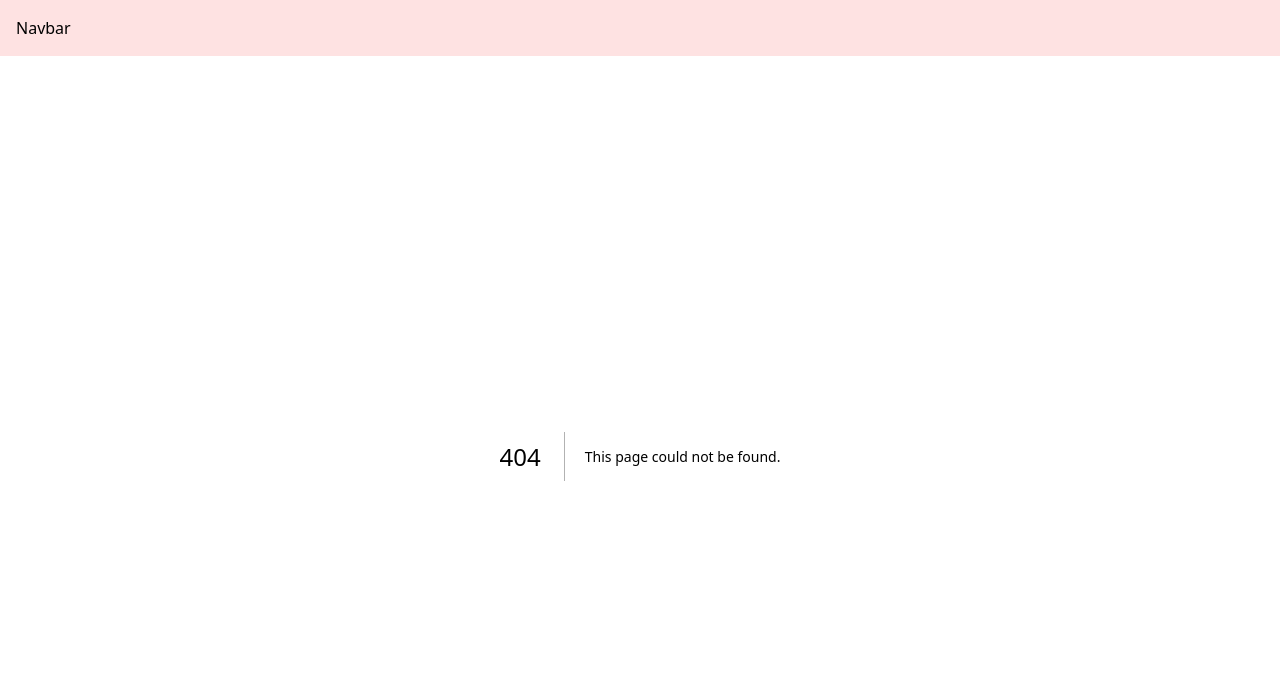
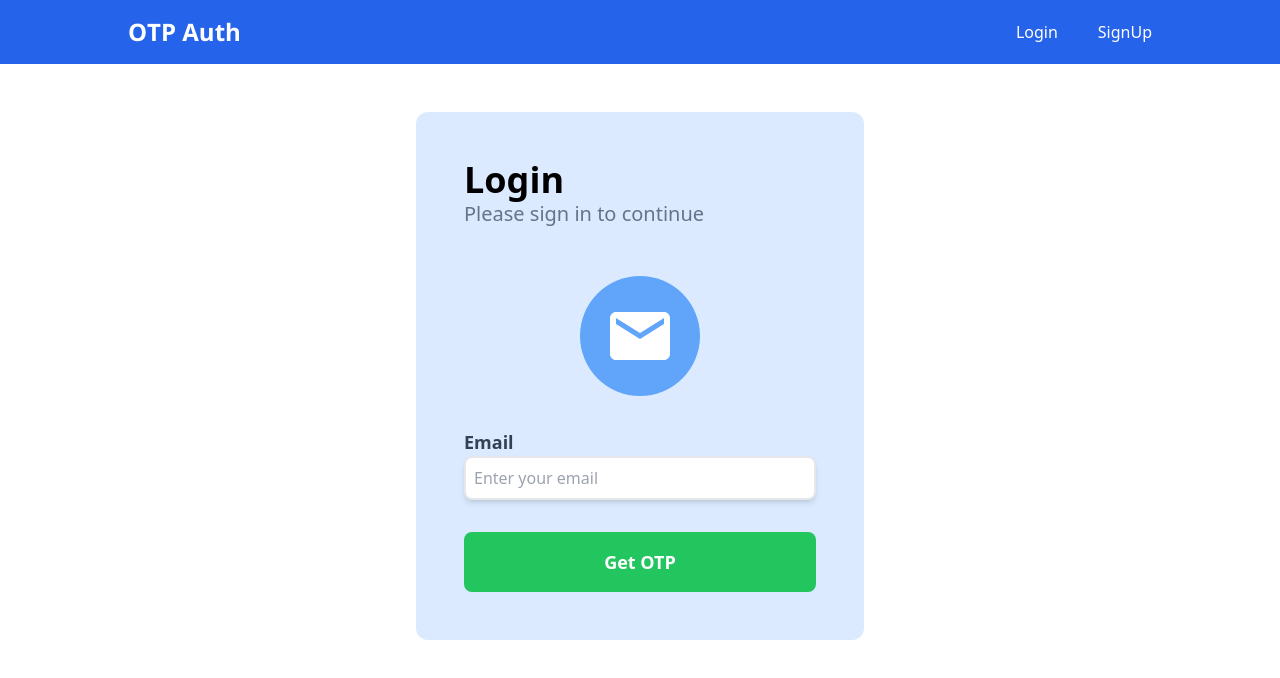
Before and after one commit to ShubhamVishwakarma11/OTP-Auth-Client, a Next.js app: page /login in a window 1280 px wide. Before the commit this address had no page. Shown: the top 678 px of the page. Built offline with nearby package versions, Linux system fonts and the light colour scheme.

Commit message:
ui: add login page

```diff
--- a/package.json
+++ b/package.json
@@ -16,6 +16,7 @@
     "postcss": "8.4.24",
     "react": "18.2.0",
     "react-dom": "18.2.0",
+    "react-icons": "^4.9.0",
     "tailwindcss": "3.3.2"
   }
 }
--- /dev/null
+++ b/src/components/LoginForm.jsx
@@ -0,0 +1,33 @@
+import React from 'react'
+import useInputState from '@/hooks/useInputState'
+
+const LoginForm = () => {
+    const [email, resetEmail, handleEmail] = useInputState("");
+
+    const handleSubmit = (e) => {
+        e.preventDefault();
+        console.log(email);
+        resetEmail();
+    }
+
+  return (
+    <form className='w-full mt-8 flex flex-col gap-8' onSubmit={handleSubmit}>
+        <div className="flex flex-col items-start">
+            <label htmlFor='email' className='text-slate-700 text-lg font-semibold'>Email</label>
+            <input
+                className='w-full border-2 shadow-md rounded-lg p-2'
+                id="email"
+                value={email}
+                onChange={handleEmail}
+                placeholder="Enter your email"
+            />
+        </div>
+        <button type='submit' className='bg-green-500 p-4 rounded-lg hover:bg-green-600 transition-none'>
+            <p className='text-white text-lg font-semibold'>Get OTP</p>
+        </button>
+
+    </form>
+  )
+}
+
+export default LoginForm
--- /dev/null
+++ b/src/components/Navbar.jsx
@@ -0,0 +1,21 @@
+import { open_sans } from '@/pages'
+import Link from 'next/link'
+import React from 'react'
+
+const Navbar = () => {
+  return (
+    <div className='w-full flex justify-center items-center bg-blue-600 text-white'>
+        <div className="w-80% flex justify-between items-center h-[4rem]">
+            <div className="">
+                <h1 style={open_sans.style} className='text-2xl font-bold'>OTP Auth</h1>
+            </div>
+            <div className="flex justify-between gap-10 items-center">
+                <Link href="/login">Login</Link>
+                <Link href="/signup">SignUp</Link>
+            </div>
+        </div>
+    </div>
+  )
+}
+
+export default Navbar
--- a/src/components/common/Navbar.jsx
+++ /dev/null
@@ -1,11 +0,0 @@
-import React from 'react'
-
-const Navbar = () => {
-  return (
-    <div className='w-full p-4 bg-red-100'>
-        Navbar
-    </div>
-  )
-}
-
-export default Navbar
--- /dev/null
+++ b/src/hooks/useInputState.js
@@ -0,0 +1,17 @@
+import { useState } from "react"
+
+const useInputState = (initialValue) => {
+    const [state, setState] = useState(initialValue)
+
+    const reset = () => {
+        setState('')
+    }
+
+    const handleStateChange = (e) => {
+        setState(e.target.value)
+    }
+
+    return [state, reset, handleStateChange]
+}
+
+export default useInputState
--- a/src/pages/_app.js
+++ b/src/pages/_app.js
@@ -1,4 +1,4 @@
-import Navbar from '@/components/common/Navbar'
+import Navbar from '@/components/Navbar'
 import '@/styles/globals.css'
 
 export default function App({ Component, pageProps }) {
--- a/src/pages/index.js
+++ b/src/pages/index.js
@@ -1,6 +1,6 @@
-import { Inter } from 'next/font/google'
+import { Open_Sans } from 'next/font/google'
 
-const inter = Inter({ subsets: ['latin'] })
+export const open_sans = Open_Sans({ subsets: ['latin'] });
 
 export default function Home() {
   return (
--- /dev/null
+++ b/src/pages/login.jsx
@@ -0,0 +1,22 @@
+import LoginForm from '@/components/LoginForm'
+import React from 'react'
+import {MdEmail} from 'react-icons/md'
+
+const Login = () => {
+  return (
+    <div className='w-full flex justify-center items-center'>
+        <div className="w-30% bg-blue-100 flex flex-col justify-between items-center m-12 p-12 rounded-xl">
+            <div className="w-full flex flex-col justify-start items-start">
+              <h1 className='text-4xl font-black'>Login</h1>
+              <p className='text-xl font-medium text-slate-500'>Please sign in to continue</p>
+            </div>
+            <div className="mt-12 p-6 rounded-full bg-blue-400">
+              <MdEmail className='text-white text-7xl'/>
+            </div>
+            <LoginForm />
+        </div>
+    </div>
+  )
+}
+
+export default Login
--- a/tailwind.config.js
+++ b/tailwind.config.js
@@ -12,6 +12,10 @@ module.exports = {
         'gradient-conic':
           'conic-gradient(from 180deg at 50% 50%, var(--tw-gradient-stops))',
       },
+      width: {
+        "80%": "80%",
+        "30%": "35%"
+      }
     },
   },
   plugins: [],
```
Also changed, not shown: 1 other file (tests, documents, lock files or other folders).
